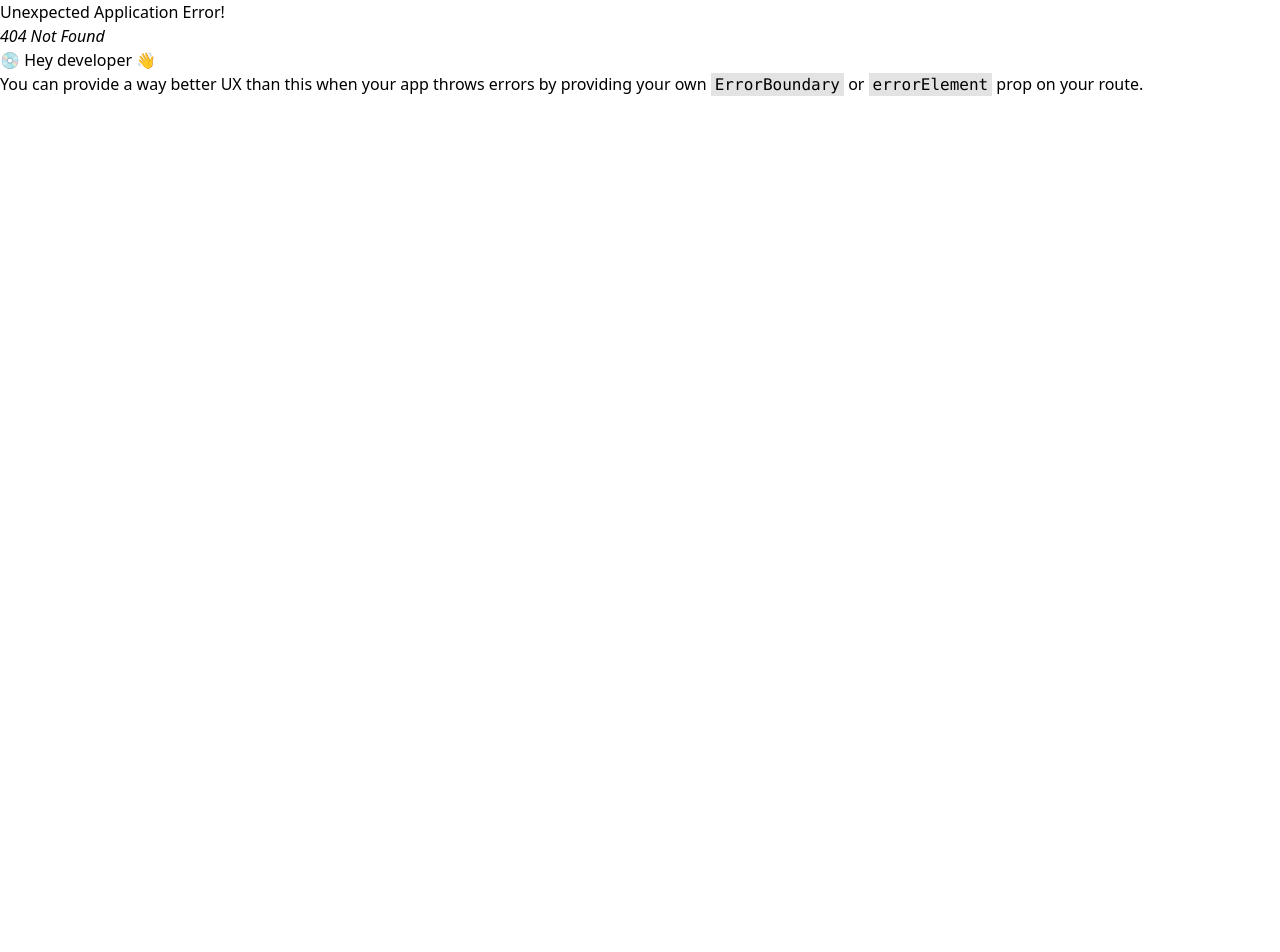
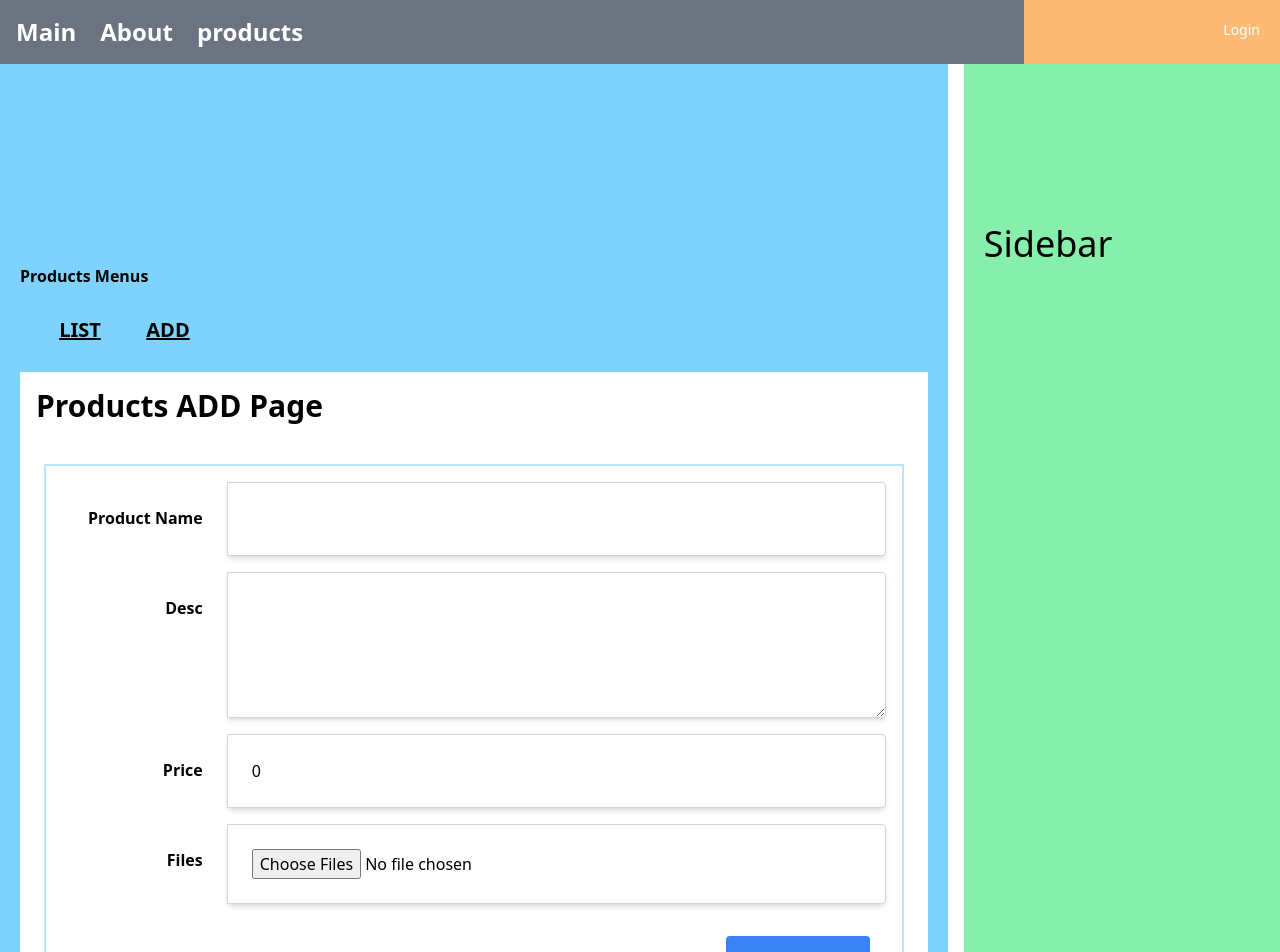
Before and after one commit to deerking0923/myReact, a React (Create React App) app: page /products/add in a window 1280 px wide. Before the commit this address had no page. Shown: the top 952 px of the page. Before the commit the page ends 800 px from the top, so only its background shows below. Built offline with nearby package versions, Linux system fonts and the light colour scheme.

Commit message:
AddPage 구현중

```diff
--- /dev/null
+++ b/src/components/products/AddComponent.js
@@ -0,0 +1,91 @@
+import { useRef, useState } from "react";
+
+const initState = {
+    pname: '',
+    pdesc: '',
+    price: 0,
+    files: []
+};
+
+const AddComponent = () => {
+    const [product, setProduct] = useState({ ...initState });
+    const uploadRef = useRef();
+
+    const handleChangeProduct = (e) => {
+        product[e.target.name] = e.target.value
+        setProduct({...product});
+    };
+
+    const handleClickAdd = () => {
+        console.log(product);
+    };
+
+    return (
+        <div className="border-2 border-sky-200 mt-10 m-2 p-4">
+            <div className="flex justify-center">
+                <div className="relative mb-4 flex w-full flex-wrap items-stretch">
+                    <div className="w-1/5 p-6 text-right font-bold">Product Name</div>
+                    <input
+                        className="w-4/5 p-6 rounded-r border border-solid border-neutral-300 shadow-md"
+                        name="pname"
+                        type={'text'}
+                        value={product.pname}
+                        onChange={handleChangeProduct}
+                    />
+                </div>
+            </div>
+
+            <div className="flex justify-center">
+                <div className="relative mb-4 flex w-full flex-wrap items-stretch">
+                    <div className="w-1/5 p-6 text-right font-bold">Desc</div>
+                    <textarea
+                        className="w-4/5 p-6 rounded-r border border-solid border-neutral-300 shadow-md resize-y"
+                        name="pdesc"
+                        rows="4"
+                        onChange={handleChangeProduct}
+                        value={product.pdesc}
+                    >{product.pdesc}</textarea>
+                </div>
+            </div>
+
+            <div className="flex justify-center">
+                <div className="relative mb-4 flex w-full flex-wrap items-stretch">
+                    <div className="w-1/5 p-6 text-right font-bold">Price</div>
+                    <input
+                        className="w-4/5 p-6 rounded-r border border-solid border-neutral-300 shadow-md"
+                        name="price"
+                        type={'number'}
+                        value={product.price}
+                        onChange={handleChangeProduct}
+                    />
+                </div>
+            </div>
+
+            <div className="flex justify-center">
+                <div className="relative mb-4 flex w-full flex-wrap items-stretch">
+                    <div className="w-1/5 p-6 text-right font-bold">Files</div>
+                    <input
+                        ref={uploadRef}
+                        className="w-4/5 p-6 rounded-r border border-solid border-neutral-300 shadow-md"
+                        type={'file'}
+                        multiple = {true}
+                    />
+                </div>
+            </div>
+
+            <div className="flex justify-end">
+                <div className="relative mb-4 flex p-4 flex-wrap items-stretch">
+                    <button
+                        type="button"
+                        className="rounded p-4 w-36 bg-blue-500 text-xl text-white"
+                        onClick={handleClickAdd}
+                    >
+                        ADD
+                    </button>
+                </div>
+            </div>
+        </div>
+    );
+};
+
+export default AddComponent;
--- /dev/null
+++ b/src/pages/products/AddPage.js
@@ -0,0 +1,17 @@
+import AddComponent from "../../components/products/AddComponent";
+
+
+const AddPage = () => {
+
+
+    return(
+        <div className="p-4 w-full bg-white">
+            <div className="text-3xl font-extrabold">
+                Products ADD Page
+            </div>
+            <AddComponent></AddComponent>
+        </div>
+    )
+}
+
+export default AddPage;
--- a/src/router/productsRouter.js
+++ b/src/router/productsRouter.js
@@ -5,14 +5,17 @@
     const Loading = <div>Loading.....</div>
 
     const ProductsList = lazy(() => import("../pages/products/ListPage"));
-
+    const ProductsADD = lazy(() => import("../pages/products/AddPage"));
     return[
         {
                 path: "list", element: <Suspense fallback={Loading}><ProductsList></ProductsList></Suspense>
         },
         {
             path:"", element:<Navigate replace to = "/products/list"></Navigate>
-        }
+        },
+        {
+            path: "add", element: <Suspense fallback={Loading}><ProductsADD></ProductsADD></Suspense>
+    }
     ]
 }
 
```
